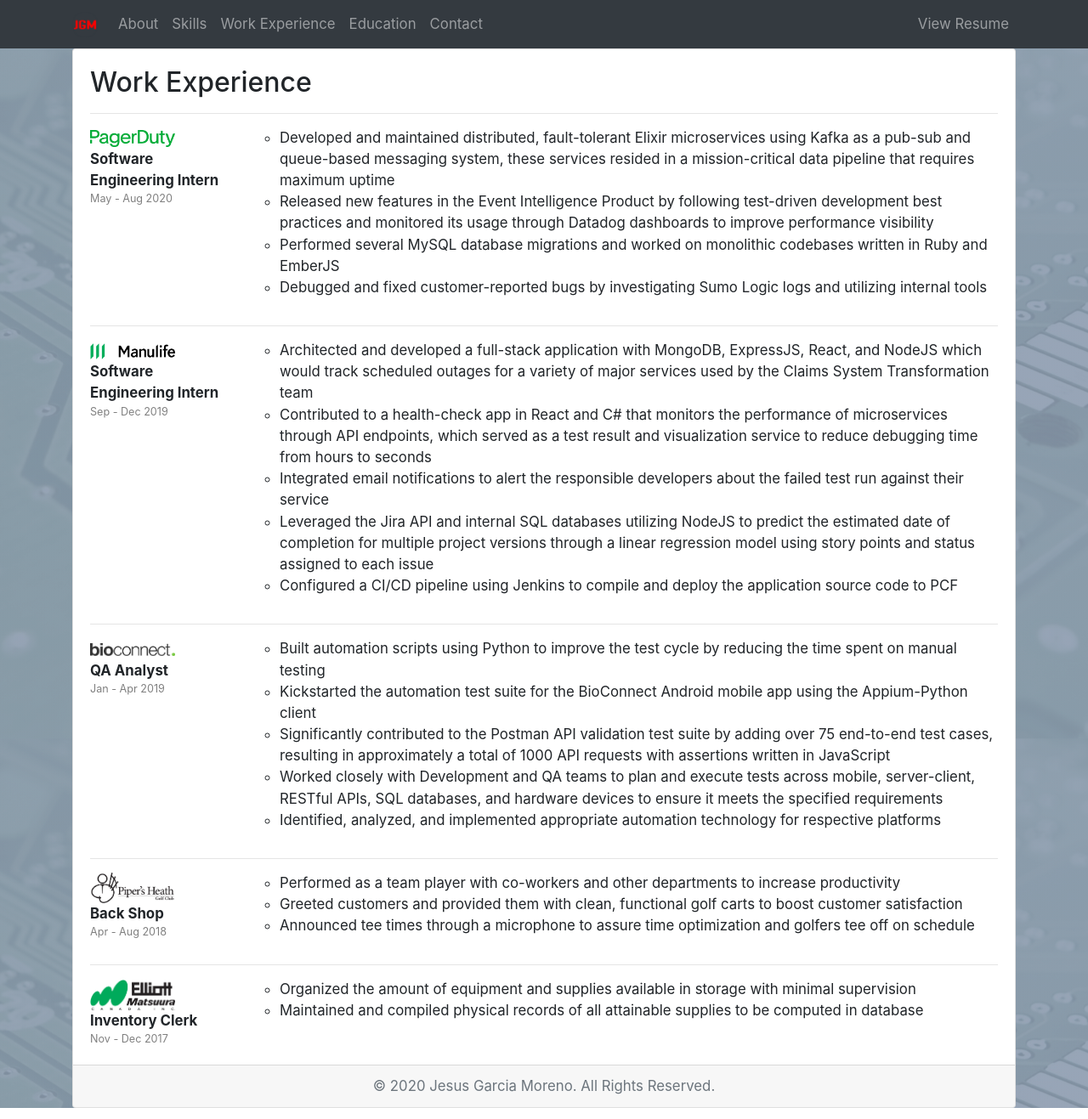
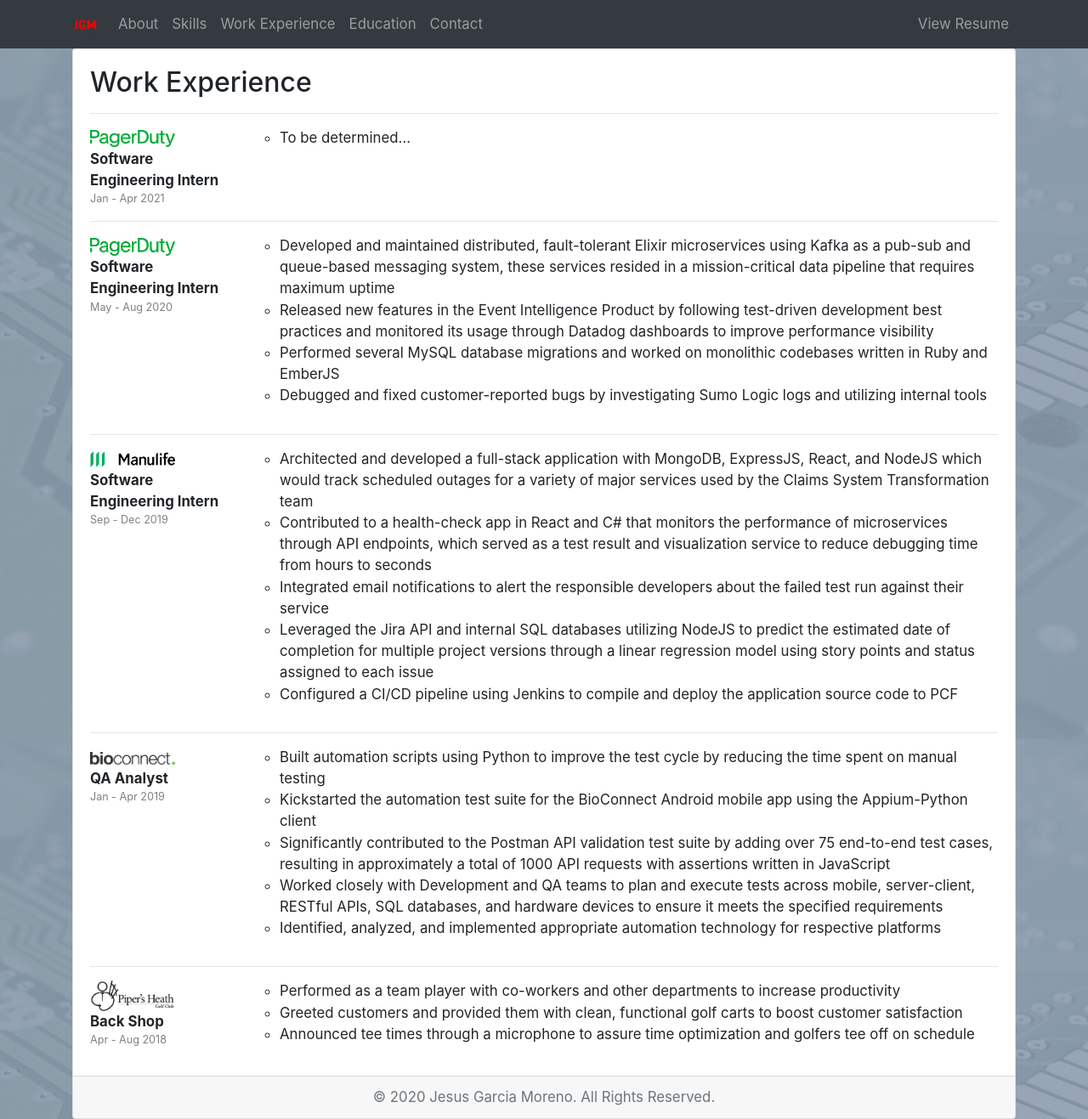
Before and after one commit to gmjesus/Personal_website, a React (Create React App) app: page /work in a window 1280 px wide. Shown: the whole page at 85% size. Built offline with nearby package versions, Linux system fonts and the light colour scheme.

Commit message:
updated work

```diff
--- a/src/Components/Work.js
+++ b/src/Components/Work.js
@@ -9,6 +9,16 @@
   }, [])
 
   const data = [
+    {
+      title: "Software Engineering Intern",
+      company: "PagerDuty",
+      company_link: "https://www.pagerduty.com/",
+      image: require("../Images/pagerduty.png"),
+      dates: "Jan - Apr 2021",
+      details: [
+        "To be determined..."
+      ]
+    },
     {
       title: "Software Engineering Intern",
       company: "PagerDuty",
@@ -61,17 +71,6 @@
         "Greeted customers and provided them with clean, functional golf carts to boost customer satisfaction",
         "Announced tee times through a microphone to assure time optimization and golfers tee off on schedule"
       ]
-    },
-    {
-      title: "Inventory Clerk",
-      company: "Elliott Machinery",
-      company_link: "http://www.elliottmachinery.com/",
-      image: require("../Images/elliott.png"),
-      dates: "Nov - Dec 2017",
-      details: [
-        "Organized the amount of equipment and supplies available in storage with minimal supervision",
-        "Maintained and compiled physical records of all attainable supplies to be computed in database"
-      ]
     }
   ]
 
```
Also changed, not shown: src/Images/elliott.png (deleted).
